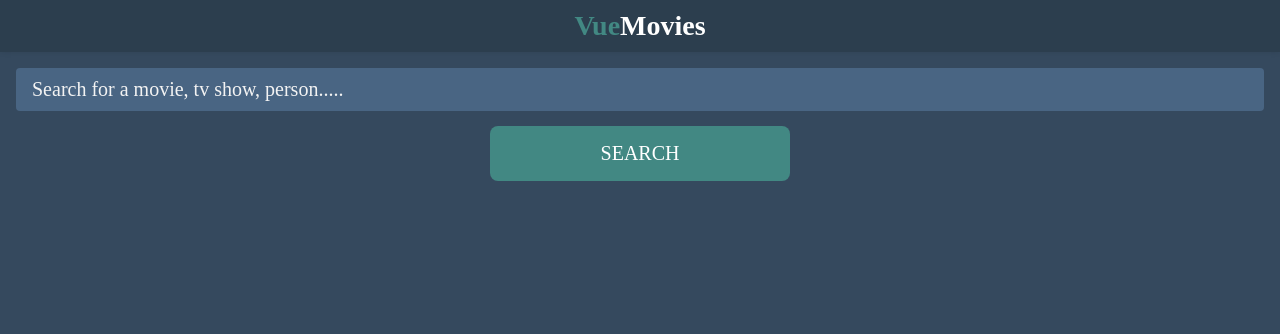
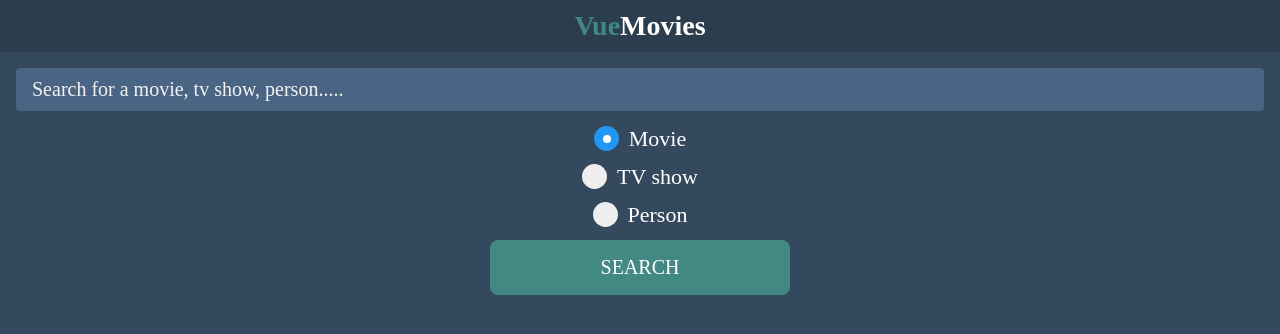
Before and after one commit to kmb645/vue-movie, a Vue app: page /#/ in a window 1280 px wide. Shown: the top 334 px of the page. Built offline with nearby package versions, Linux system fonts and the light colour scheme.

Commit message:
added: person component

```diff
--- /dev/null
+++ b/src/components/ImagePerson.vue
@@ -0,0 +1,16 @@
+<template>
+  <img :src="urlImg" alt="Movie Poster" />
+</template>
+<script>
+import env from "@/env.js";
+export default {
+  props: ["movie"],
+  computed: {
+    urlImg() {
+      return this.movie.profile_path != null
+        ? `${env.imgPath}${this.movie.profile_path}`
+        : require("@/assets/poster-not-available.png");
+    },
+  },
+};
+</script>
--- /dev/null
+++ b/src/components/person.vue
@@ -0,0 +1,74 @@
+<template>
+  <div class="movies-list">
+    <div class="movie" v-for="person in movies" :key="person.id">
+      <router-link :to="'/movie/' + person.id" class="movie-link">
+        <div class="movie-image">
+          <ImagePerson :movie="person" />
+          <div class="type">{{ person.known_for_department }}</div>
+        </div>
+        <div class="movie-detail">
+          <p class="year">{{ person.popularity }}</p>
+          <h3>{{ person.name }}</h3>
+        </div>
+      </router-link>
+    </div>
+  </div>
+</template>
+<script>
+import ImagePerson from "@/components/ImagePerson.vue";
+export default {
+  components: { ImagePerson },
+  props: ["movies"],
+};
+</script>
+<style lang="scss">
+.movies-list {
+  display: flex;
+  flex-wrap: wrap;
+  margin: 0px 8px;
+  .movie {
+    max-width: 25%;
+    flex: 1 1 50%;
+    padding: 16px 8px;
+    .movie-link {
+      display: flex;
+      flex-direction: column;
+      height: 100%;
+      .movie-image {
+        position: relative;
+        display: block;
+        img {
+          display: block;
+          width: 100%;
+          height: 275px;
+          object-fit: cover;
+        }
+        .type {
+          position: absolute;
+          padding: 8px 16px;
+          background-color: #428883;
+          color: #fff;
+          bottom: 16px;
+          left: 0px;
+          text-transform: capitalize;
+        }
+      }
+      .movie-detail {
+        background-color: #496583;
+        padding: 16px 8px;
+        flex: 1 1 100%;
+        border-radius: 0px 0px 8px 8px;
+        .year {
+          color: #aaa;
+          font-size: 14px;
+        }
+        h3 {
+          color: #fff;
+          font-weight: 600;
+          font-size: 18px;
+        }
+      }
+    }
+  }
+}
+</style>
--- /dev/null
+++ b/src/components/tv.vue
@@ -0,0 +1,74 @@
+<template>
+  <div class="movies-list">
+    <div class="movie" v-for="movie in movies" :key="movie.id">
+      <router-link :to="'/movie/' + movie.id" class="movie-link">
+        <div class="movie-image">
+          <ImageView :movie="movie" />
+          <div class="type">Type</div>
+        </div>
+        <div class="movie-detail">
+          <p class="year">{{ movie.release_date }}</p>
+          <h3>{{ movie.title }}</h3>
+        </div>
+      </router-link>
+    </div>
+  </div>
+</template>
+<script>
+import ImageView from "@/components/ImageView.vue";
+export default {
+  components: { ImageView },
+  props: ["movies"],
+};
+</script>
+<style lang="scss">
+.movies-list {
+  display: flex;
+  flex-wrap: wrap;
+  margin: 0px 8px;
+  .movie {
+    max-width: 25%;
+    flex: 1 1 50%;
+    padding: 16px 8px;
+    .movie-link {
+      display: flex;
+      flex-direction: column;
+      height: 100%;
+      .movie-image {
+        position: relative;
+        display: block;
+        img {
+          display: block;
+          width: 100%;
+          height: 275px;
+          object-fit: cover;
+        }
+        .type {
+          position: absolute;
+          padding: 8px 16px;
+          background-color: #428883;
+          color: #fff;
+          bottom: 16px;
+          left: 0px;
+          text-transform: capitalize;
+        }
+      }
+      .movie-detail {
+        background-color: #496583;
+        padding: 16px 8px;
+        flex: 1 1 100%;
+        border-radius: 0px 0px 8px 8px;
+        .year {
+          color: #aaa;
+          font-size: 14px;
+        }
+        h3 {
+          color: #fff;
+          font-weight: 600;
+          font-size: 18px;
+        }
+      }
+    }
+  }
+}
+</style>
--- a/src/views/HomeView.vue
+++ b/src/views/HomeView.vue
@@ -3,32 +3,74 @@
     <form @submit.prevent="searchMovies()" class="search-box">
       <input
         type="text"
+        :required="true"
         placeholder="Search for a movie, tv show, person....."
         v-model="search"
       />
+      <label class="container"
+        >Movie
+        <input
+          type="radio"
+          checked="checked"
+          name="radio"
+          value="movie"
+          v-model="catType"
+          @click="setCatType('movie')"
+        />
+        <span class="checkmark"></span>
+      </label>
+      <label class="container"
+        >TV show
+        <input
+          type="radio"
+          name="radio"
+          value="tv"
+          @click="setCatType('tv')"
+          v-model="catType"
+        />
+        <span class="checkmark"></span>
+      </label>
+      <label class="container"
+        >Person
+        <input
+          type="radio"
+          name="radio"
+          @click="setCatType('person')"
+          value="person"
+          v-model="catType"
+        />
+        <span class="checkmark"></span>
+      </label>
+
       <input type="submit" value="Search" :disabled="loading" />
     </form>
-    <Movie-list :movies="movies" />
+    <component :is="catType" :movies="movies" />
+
     <div v-if="notfound" class="not-found">Oops! Record doesn't exist</div>
   </div>
 </template>
 
 <script>
-import { ref } from "vue";
+import { ref, reactive } from "vue";
 import env from "@/env.js";
 
-import MovieList from "@/components/MovieList.vue";
+import movie from "@/components/movie.vue";
+import tv from "@/components/tv.vue";
+import person from "@/components/person.vue";
+
 export default {
-  components: { MovieList },
+  components: { tv, movie, person },
   setup() {
     const search = ref("");
     const movies = ref([]);
     let loading = ref(false);
     let notfound = ref(false);
+    let catType = reactive("movie");
+    const setCatType = (p) => (catType = p);
     const searchMovies = () => {
       if (search.value != "") {
         fetch(
-          `${env.baseUrl}search/movie?api_key=${env.apiKey}&query=${search.value}`
+          `${env.baseUrl}search/${catType}?api_key=${env.apiKey}&query=${search.value}`
         )
           .then((response) => response.json())
           .then((data) => {
@@ -38,8 +80,16 @@ export default {
           });
       }
     };
-    return { search, movies, searchMovies, loading, notfound };
-  },
+    return {
+      search,
+      movies,
+      searchMovies,
+      loading,
+      notfound,
+      catType,
+      setCatType
+    };
+  }
 };
 </script>
 <style lang="scss" scoped>
@@ -92,5 +142,70 @@ export default {
     text-align: center;
     color: red;
   }
+
+  /* The container */
+  .container {
+    display: block;
+    position: relative;
+    padding-left: 35px;
+    margin-bottom: 12px;
+    cursor: pointer;
+    font-size: 22px;
+    -webkit-user-select: none;
+    -moz-user-select: none;
+    -ms-user-select: none;
+    user-select: none;
+    color: white;
+  }
+
+  /* Hide the browser's default radio button */
+  .container input {
+    position: absolute;
+    opacity: 0;
+    cursor: pointer;
+  }
+
+  /* Create a custom radio button */
+  .checkmark {
+    position: absolute;
+    top: 0;
+    left: 0;
+    height: 25px;
+    width: 25px;
+    background-color: #eee;
+    border-radius: 50%;
+  }
+
+  /* On mouse-over, add a grey background color */
+  .container:hover input ~ .checkmark {
+    background-color: #ccc;
+  }
+
+  /* When the radio button is checked, add a blue background */
+  .container input:checked ~ .checkmark {
+    background-color: #2196f3;
+  }
+
+  /* Create the indicator (the dot/circle - hidden when not checked) */
+  .checkmark:after {
+    content: "";
+    position: absolute;
+    display: none;
+  }
+
+  /* Show the indicator (dot/circle) when checked */
+  .container input:checked ~ .checkmark:after {
+    display: block;
+  }
+
+  /* Style the indicator (dot/circle) */
+  .container .checkmark:after {
+    top: 9px;
+    left: 9px;
+    width: 8px;
+    height: 8px;
+    border-radius: 50%;
+    background: white;
+  }
 }
 </style>
```
Also changed, not shown: src/components/movie.vue (renamed from src/components/MovieList.vue), 1 other file (tests, documents, lock files or other folders).
